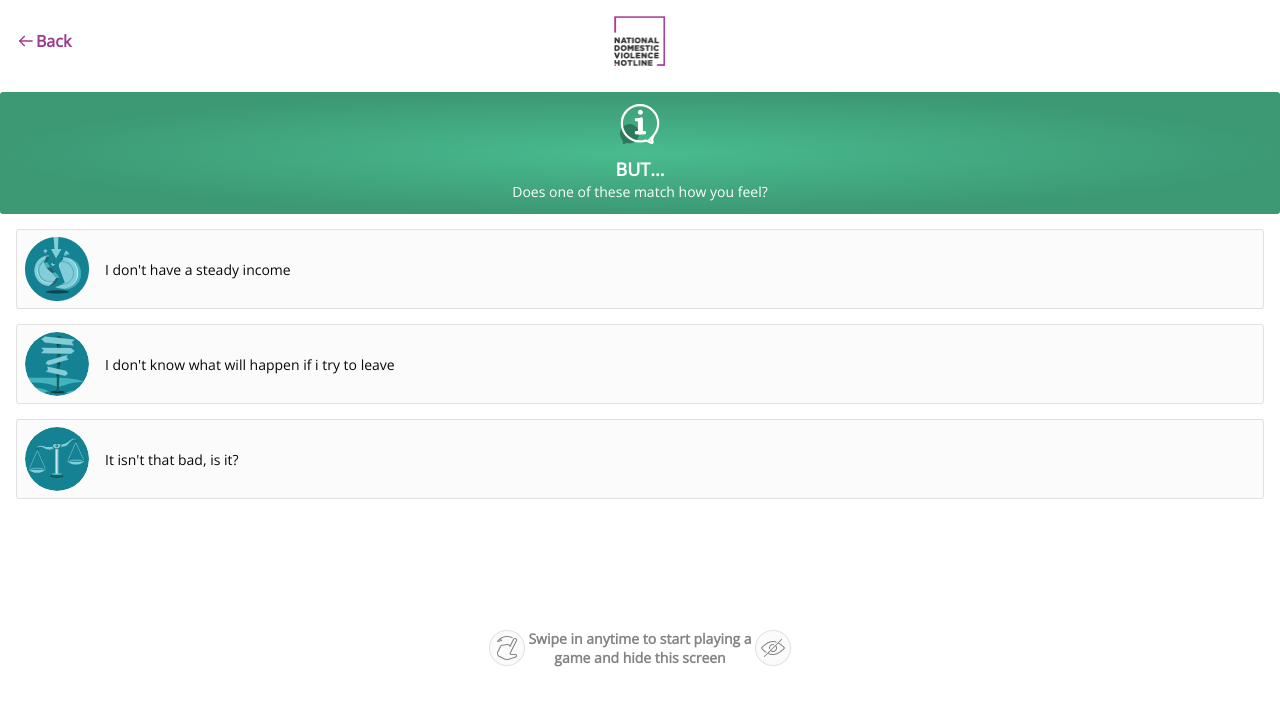
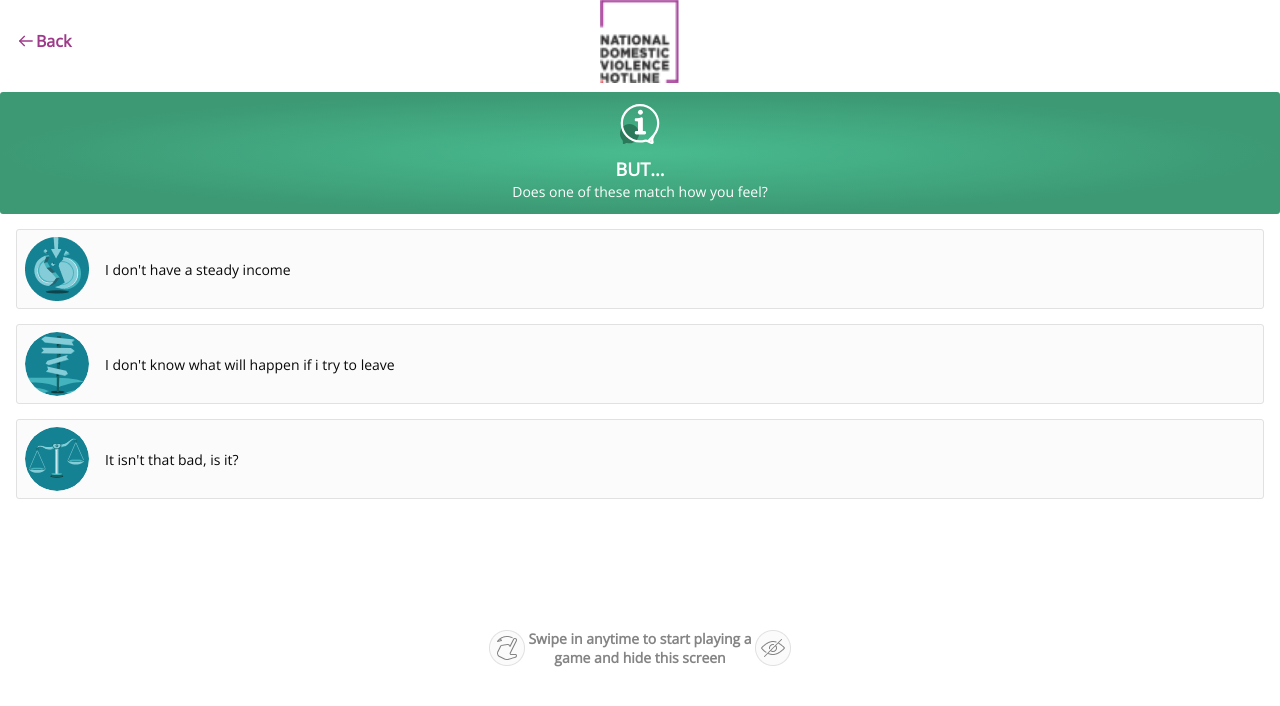
Before and after one commit to ahebwa49/thehotline, a React (Create React App) app: page /but in a window 1280 px wide. Shown: the top 706 px of the page. Built offline with nearby package versions, Linux system fonts and the light colour scheme.

Commit message:
style the quiz on desktop

```diff
--- a/src/common/Header.js
+++ b/src/common/Header.js
@@ -8,9 +8,7 @@ const Header = () => {
       Back
       <img
         src="/static/img/ndvhheader.png"
-        width="52.13"
         alt="header-logo"
-        height="50"
         className="header-image"
       />
     </div>
--- a/src/common/Quiz.js
+++ b/src/common/Quiz.js
@@ -11,10 +11,9 @@ class Quiz extends React.Component {
       <div className="quiz">
         <div className="mask-group">
           <img
-            src="/static/img/MaskGroup.png"
-            width="250"
-            height="250"
+            src="/static/img/MaskGroup.svg"
             alt="mask group"
+            className="mask-group-img"
           />
           <div className="question-count">
             <span className="question-count-number">{this.props.count}</span>
--- a/src/common/common.css
+++ b/src/common/common.css
@@ -19,6 +19,8 @@
   position: absolute;
   left: calc(100vw - 50%);
   margin-left: -26px;
+  height: 50;
+  width: 52.13;
   /* border: 1px solid cyan; */
 }
 
@@ -128,6 +130,7 @@
 .quiz {
   display: flex;
   flex-direction: column;
+  /* border: 1px solid blue; */
   margin-top: 40px;
 }
 
@@ -135,8 +138,11 @@
   display: flex;
   position: relative;
   justify-content: center;
-  /* border: 1px solid blue; */
-  /* margin: 25px 0px; */
+}
+
+.mask-group-img {
+  width: 250px;
+  height: 250px;
 }
 
 .question-count {
@@ -169,6 +175,10 @@
   font-weight: 600;
   font-size: 18px;
   line-height: 25px;
+  width: 307px;
+  height: 50px;
+  margin-left: auto;
+  margin-right: auto;
   text-align: center;
   color: #080808;
 }
@@ -671,4 +681,41 @@
     font-size: 14px;
     line-height: 19px;
   }
+
+  .header-image {
+    position: absolute;
+    left: calc(100vw - 50%);
+    margin-left: -40px;
+    height: 83.4px;
+    width: 80px;
+    /* border: 1px solid cyan; */
+  }
+
+  .quiz {
+    margin-top: 132px;
+  }
+
+  .mask-group-img {
+    width: 300px;
+    height: 300px;
+  }
+
+  .question {
+    margin-top: 48px;
+    width: 577px;
+    height: 25px;
+    margin-left: auto;
+    margin-right: auto;
+    color: #080808;
+  }
+
+  .answers {
+    margin-top: 44px;
+    justify-content: center;
+    /* border: 1px solid red; */
+  }
+
+  .answer {
+    margin: 0px 10px;
+  }
 }
```
Also changed, not shown: public/static/img/MaskGroup.svg (added).
